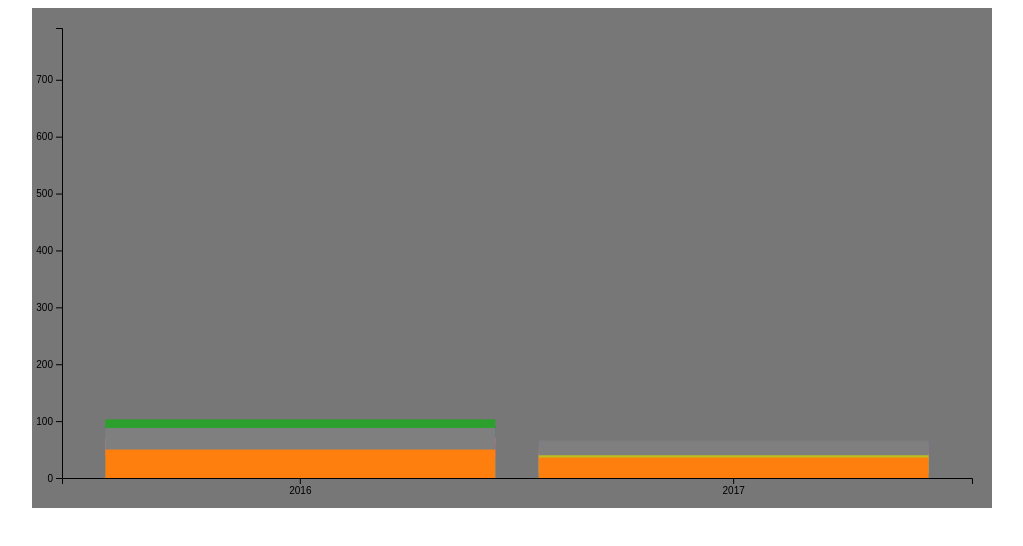
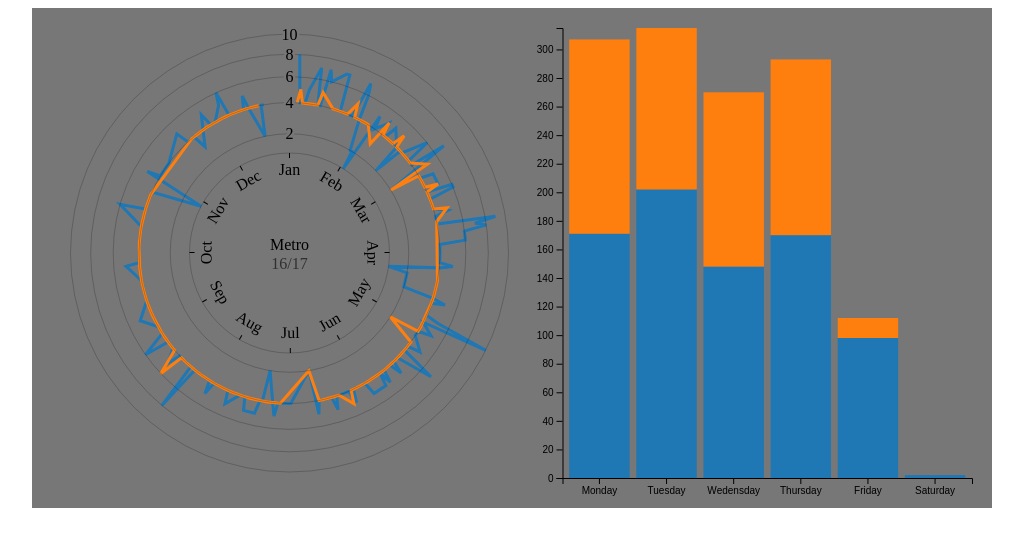
Before and after one commit to AlexDaGr8/WMATAData, a plain HTML site: page index.html in a window 1280 px wide. Shown: the whole page, without its empty margins (128-1151 px from the left). Drawn offline with nearby package versions, Linux system fonts and the light colour scheme.

Commit message:
converted to dashboard view

```diff
--- /dev/null
+++ b/d3-scale-radial.js
@@ -0,0 +1,40 @@
+(function(global, factory) {
+    typeof exports === "object" && typeof module !== "undefined" ? factory(exports, require("d3-scale")) :
+    typeof define === "function" && define.amd ? define(["exports", "d3-scale"], factory) :
+    (factory(global.d3 = global.d3 || {}, global.d3));
+  }(this, function(exports, d3Scale) {
+    'use strict';
+
+    function square(x) {
+      return x * x;
+    }
+
+    function radial() {
+      var linear = d3Scale.scaleLinear();
+
+      function scale(x) {
+        return Math.sqrt(linear(x));
+      }
+
+      scale.domain = function(_) {
+        return arguments.length ? (linear.domain(_), scale) : linear.domain();
+      };
+
+      scale.nice = function(count) {
+        return (linear.nice(count), scale);
+      };
+
+      scale.range = function(_) {
+        return arguments.length ? (linear.range(_.map(square)), scale) : linear.range().map(Math.sqrt);
+      };
+
+      scale.ticks = linear.ticks;
+      scale.tickFormat = linear.tickFormat;
+
+      return scale;
+    }
+
+    exports.scaleRadial = radial;
+
+    Object.defineProperty(exports, '__esModule', {value: true});
+  }));
--- a/index.html
+++ b/index.html
@@ -1,6 +1,7 @@
 <!DOCTYPE html>
 <body>
     <script src="//d3js.org/d3.v4.min.js"></script>
+    <script src="d3-scale-radial.js"></script>
     <script>
         var margin = { top: 20, right: 20, bottom: 30, left: 30},
             width = 960 - margin.right - margin.left,
@@ -13,14 +14,9 @@
             .append('g')
             .attr('transform', 'translate('+[margin.left,margin.top]+')');
 
-        var x = d3.scaleTime()
-            .range([0,width]);
-        var xBand = d3.scaleBand()
-            .range([0,width])
-            .padding(0.1);
-        var y = d3.scaleLinear()
-            .range([height,0]);
-        var color = d3.scaleOrdinal(d3.schemeCategory10)
+        var color = d3.scaleOrdinal(d3.schemeCategory10);
+
+        var formatMonth = d3.timeFormat("%b");
 
         d3.csv('wmata.csv', (err,data) => {
             if (err) throw(err);
@@ -31,56 +27,214 @@
                     -d.Change.match(/\d{1,2}\.\d+/g) :
                     +d.Change.match(/\d{1,2}\.\d+/g);
             });
-
             var nested = d3.nest()
-                //.key((d) => (d.Time.getMonth()+1) + '/' + d.Time.getFullYear() )
-                .key((d) => d.Time.getFullYear())
-                .key((d) => d.Time.getMonth())
-                .key((d) => d.Time.getDay())
+                .key((d) => (d.Time.getMonth()+1) + '/' + d.Time.getDate() + '/' + d.Time.getFullYear() )
                 .rollup((d) => d.length)
                 .entries(data);
 
-            nested.forEach((d) => {
+            RadialChart(nested);
+
+             var bars = d3.nest()
+                .key((d) => d.Time.getFullDay())
+                .key((d) => d.Time.getFullYear())
+                .rollup((d) => d.length)
+                .entries(data);
+
+            bars.forEach((d) => {
                 var value = 0;
-                d.values.forEach((v) => {
-                    var vValue = 0;
-                    v.values.forEach((k) => vValue += k.value)
-                    v.value = vValue;
-                    value += v.value
-                });
+                d.values.forEach((v) => value += v.value);
                 d.value = value;
-            });
-                console.log(nested)
-            x.domain(d3.extent(data, (d) => d.Time));
-            xBand.domain(nested.map((d) => d.key))
-            svg.append('g')
-                .attr('transform', 'translate(0,' + height + ')')
-                .call(d3.axisBottom(xBand))
+            })
 
-            createBars(nested);
+            console.log(bars)
+
+            createBars(bars);
 
         });
         function createBars(data) {
+            var barWidth = width * .55;
+            var smBarWidth = width * .45;
+            var g = svg.append('g')
+                .attr('transform', 'translate(' + barWidth + ',0)')
+
+            var xBand = d3.scaleBand()
+                .range([0,smBarWidth])
+                .padding(0.1);
+            var y = d3.scaleLinear()
+                .range([height,0]);
+
+            xBand.domain(data.map((d) => d.key))
             y.domain([0,d3.max(data, (d) => d.value)]);
-            svg.append('g')
+
+            g.append('g')
+                .attr('transform', 'translate(' + 0 + ',' + height + ')')
+                .call(d3.axisBottom(xBand))
+            g.append('g')
                 .call(d3.axisLeft(y));
 
-            var bars = svg.selectAll('g.bars')
+            var bars = g.selectAll('g.bar')
                 .data(data)
                 .enter().append('g')
-                .attr('class', 'bars')
-                .attr('transform', (d) => 'translate(' + [xBand(d.key), 0] + ')');
-            var stack = bars.selectAll('g.stack')
+                .attr('class', 'bar')
+                .attr('transform', (d) => 'translate(' + xBand(d.key) + ',0)');
+
+            var stck = 0;
+            bars.append('g')
+                .selectAll('rect')
                 .data((d) => d.values)
-                .enter().append('g')
-                .attr('class', 'stack')
-
-            stack.append('rect')
+                .enter().append('rect')
+                .attr('class', (d) => 'bar' + d.key)
                 .attr('x', 0)
-                .attr('y',(d) => y(d.value))
+                .attr('y', (d,i) => {
+                    stck = i==0 ? d.value : stck + d.value;
+                    return y(stck);
+                })
                 .attr('height', (d) => height - y(d.value))
                 .attr('width', xBand.bandwidth())
-                .attr('fill', (d) => {console.log(d); return color(d.key); });
+                .attr('fill', (d) => color(d.key))
+                .on('mouseover', (d) => {
+                    d3.select('.line' + d.key).attr('stroke-width', 5)
+                })
+                .on('mouseout', (d) => {
+                    d3.select('.line' + d.key).attr('stroke-width', 3)
+                });
+        }
+        function RadialChart(data) {
+            var g = svg.append('g')
+                .attr('transform', 'translate(' + width / 4 + ',' + height / 2 + ')')
+
+            data.forEach((d) => {
+                d.key = new Date(d.key);
+            })
+            var year1 = data.filter((d) => d.key.getFullYear() == '2016')
+            var year2 = data.filter((d) => d.key.getFullYear() == '2017')
+
+            var fullCircle = 2 * Math.PI;
+            var innerRadius = 100,
+                outerRadius = Math.min(width, height) / 2 - 6;
+            var xR = d3.scaleTime()
+                .range([0, fullCircle]);
+            var yR = d3.scaleRadial()
+                .range([innerRadius, outerRadius]);
+            var line = d3.lineRadial()
+                .angle((d) => xR(d.key))
+                .radius((d) => yR(d.value))
+            xR.domain([new Date('1/1/2016'), new Date('12/31/2016')]);
+            yR.domain(d3.extent(data,(d) => d.value));
+
+            var linePlot = g.append('path')
+                .datum(year1)
+                .attr('class', 'line2016')
+                .attr('fill', 'none')
+                .attr('stroke', color('2016'))
+                .attr('stroke-width', 3)
+                .attr('d', line)
+                .on('mouseover', (d) => {
+                    d3.selectAll('.bar2016').style('opacity', 0.5);
+                })
+                .on('mouseout', (d) => {
+                    d3.selectAll('.bar2016').style('opacity', 1);
+                })
+            var linePlot2 = g.append('path')
+                .datum(year2)
+                .attr('class', 'line2017')
+                .attr('fill', 'none')
+                .attr('stroke', color('2017'))
+                .attr('stroke-width', 3)
+                .attr('d', line)
+                .on('mouseover', (d) => {
+                    d3.selectAll('.bar2017').style('opacity', 0.5);
+                })
+                .on('mouseout', (d) => {
+                    d3.selectAll('.bar2017').style('opacity', 1);
+                })
+
+            var yAxis = g.append('g')
+                .attr('text-anchor', 'middle');
+            var yTick = yAxis.selectAll('g')
+                .data(yR.ticks(5))
+                .enter().append('g')
+            yTick.append('circle')
+                .attr('fill', 'none')
+                .attr('stroke', 'black')
+                .attr('opacity', 0.2)
+                .attr('r', yR)
+            yAxis.append('circle')
+                .attr('fill', 'none')
+                .attr('stroke', 'black')
+                .attr('opacity', 0.2)
+                .attr('r', () => yR(yR.domain()[0]))
+
+            var labels = yTick.append('text')
+                .attr("y", (d) => -yR(d))
+                .attr("dy", "0.35em")
+                .attr("fill", "none")
+                .attr("stroke", "#777")
+                .attr("stroke-width", 5)
+                .attr("stroke-linejoin", "round")
+                .text((d) => d);
+
+            yTick.append('text')
+                .attr('y', (d) => -yR(d))
+                .attr('dy', '0.35em')
+                .text((d) => d)
+
+            var xAxis = g.append('g')
+
+
+            var xTick = xAxis.selectAll('g')
+                .data(xR.ticks(12))
+                .enter().append('g')
+                    .attr('text-anchor', 'middle')
+                    .attr('transform', (d) => 'rotate(' + ((xR(d)) * 180 / Math.PI - 90) + ')translate(' + innerRadius + ',0)')
+
+            xTick.append('line')
+                .attr('x2', -5)
+                .attr('stroke', '#000')
+
+            xTick.append('text')
+                .attr('transform',(d) => {
+                    var angle = xR(d);
+                    var bottom = Math.PI / 2;
+                    var top = Math.PI * 3 / 2;
+                    return angle < bottom || angle > top ? 'rotate(90)translate(0,22)' : 'rotate(-90)translate(0,-15)'
+                })
+                .text((d) => formatMonth(d))
+
+            var title = g.append('g')
+                .attr('class', 'title')
+                .append('text')
+                .attr('dy', '-0.2em')
+                .attr('text-anchor', 'middle')
+                .text('Metro')
+
+            var subTitle = g.append('text')
+                .attr('dy', '1em')
+                .attr('text-anchor', 'middle')
+                .attr('opacity', 0.6)
+                .text('16/17')
+
+            var lineLength = linePlot.node().getTotalLength();
+
+            linePlot
+                .attr('stroke-dasharray', lineLength + ' ' + lineLength)
+                .attr('stroke-dashoffset', -lineLength)
+                .transition()
+                    .duration(2000)
+                    .ease(d3.easeLinear)
+                    .attr('stroke-dashoffset', 0)
+            linePlot2
+                .attr('stroke-dasharray', lineLength + ' ' + lineLength)
+                .attr('stroke-dashoffset', -lineLength)
+                .transition()
+                    .duration(2000)
+                    .ease(d3.easeLinear)
+                    .attr('stroke-dashoffset', 0)
+        }
+
+        Date.prototype.getFullDay = function() {
+            var days = ['Sunday', 'Monday', 'Tuesday', 'Wedensday', 'Thursday', 'Friday', 'Saturday'];
+            return days[this.getDay()];
         }
     </script>
 
```
